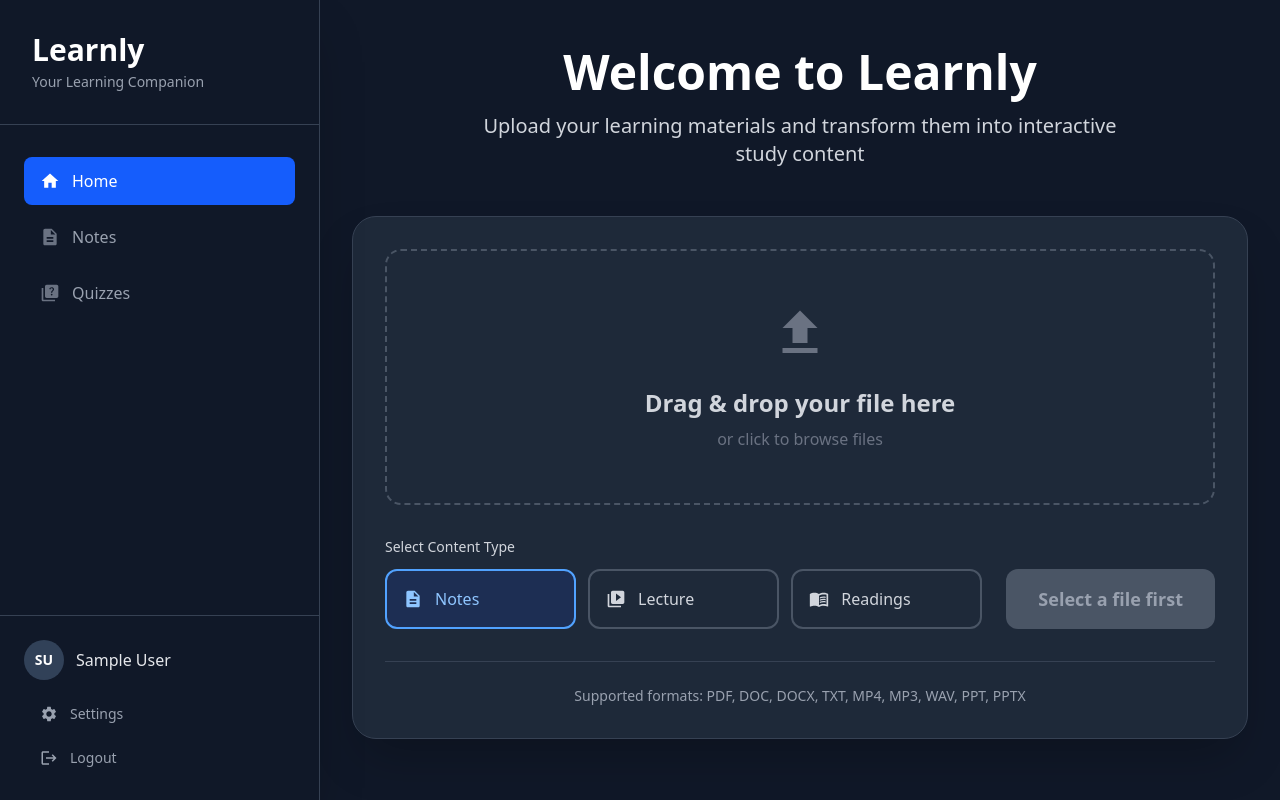
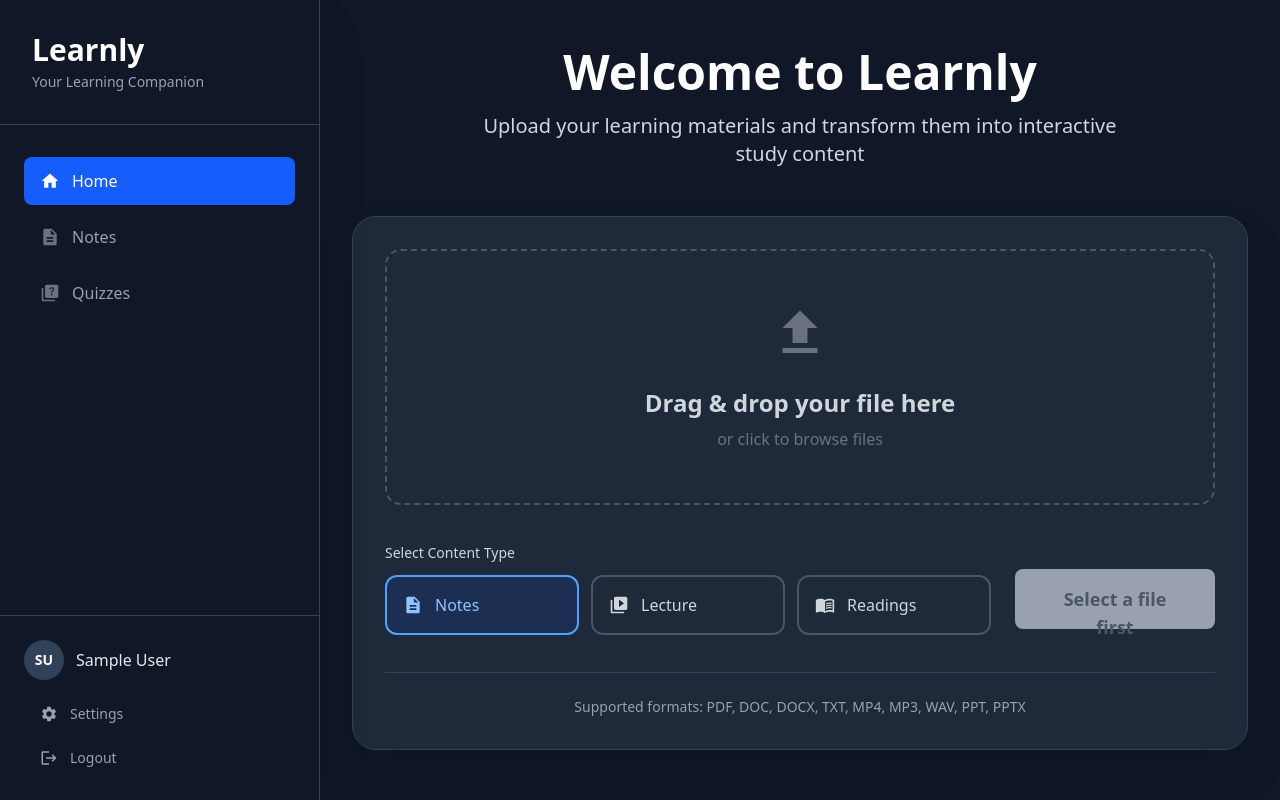
Before and after one commit to Jensen4/Learnly, a React (Vite) app in the folder learnly_frontend/: page /home in a window 1280 px wide. Built offline with nearby package versions, Linux system fonts and the light colour scheme; sample sign-in values are in the browser's storage.

Commit message:
updated upload file button styling

```diff
--- a/learnly_frontend/src/components/Home.jsx
+++ b/learnly_frontend/src/components/Home.jsx
@@ -182,17 +182,17 @@ export default function Home() {
                                 <button
                                     onClick={handleSubmit}
                                     disabled={!selectedFile || isUploading}
-                                    className={`px-8 py-4 rounded-xl font-semibold text-lg transition-all duration-300 transform ${
+                                    className={`w-[200px] h-[60px] px-8 py-4 rounded-lg font-semibold text-lg transition-colors duration-200 ${
                                         selectedFile && !isUploading
-                                            ? 'bg-gradient-to-r from-blue-500 to-purple-500 text-white hover:from-blue-600 hover:to-purple-600 hover:scale-105 shadow-lg cursor-pointer'
-                                            : 'bg-gray-600 text-gray-400 cursor-not-allowed'
+                                            ? 'bg-blue-600 text-white hover:bg-blue-700 cursor-pointer'
+                                            : 'bg-gray-400 text-gray-600 cursor-not-allowed'
                                     }`}
                                 >
                                     {isUploading ? (
-                                        <>
+                                        <div className="flex flex-row space-x-2">
                                             <div className='w-5 h-5 border-2 border-gray-400 border-t-transparent rounded-full animate-spin mx-auto mb-2'></div>
                                             <span>Uploading...</span>
-                                        </>
+                                        </div>
                                     ) : (
                                         selectedFile ? 'Process File' : 'Select a file first'
                                     )}
```
